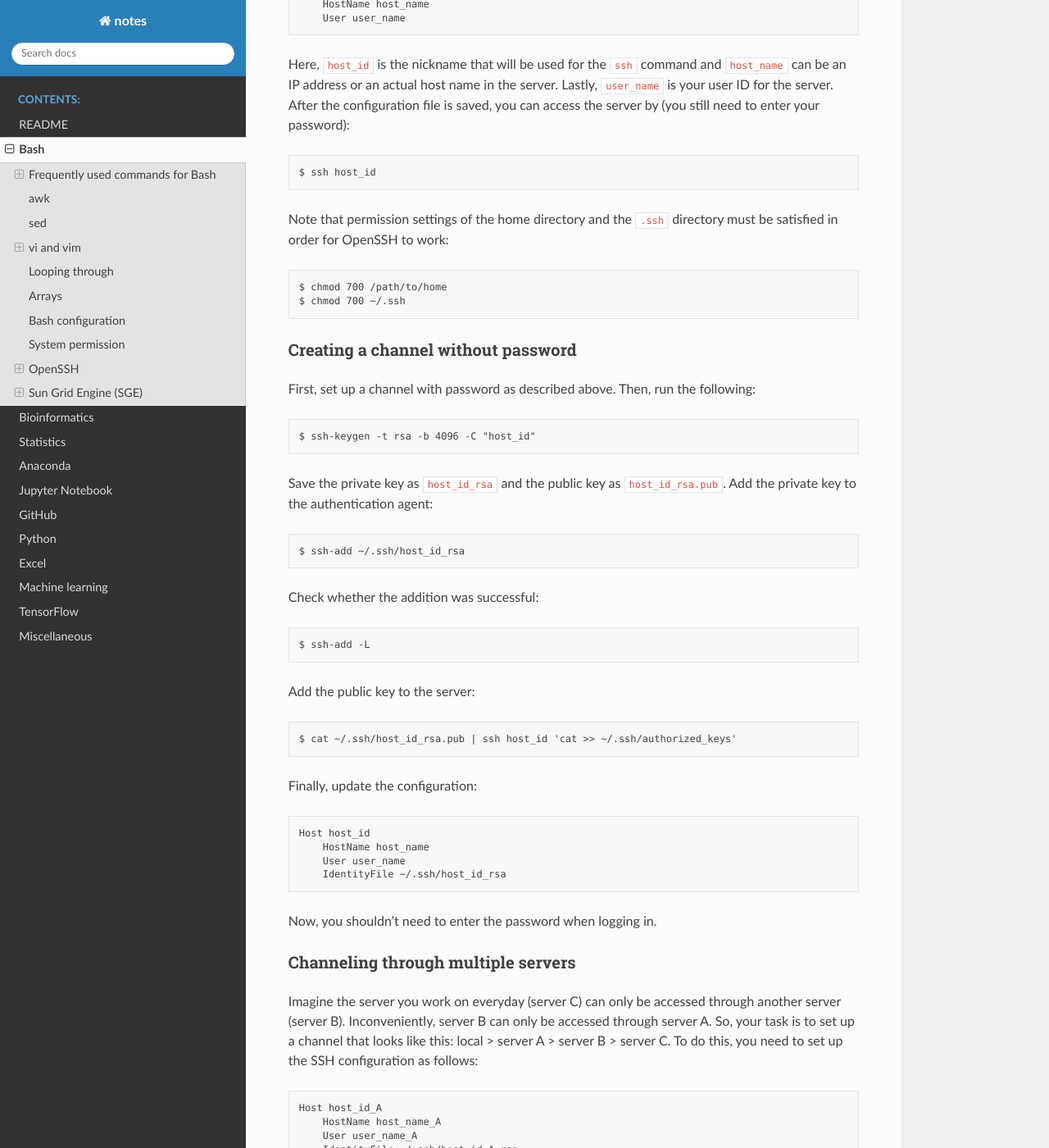
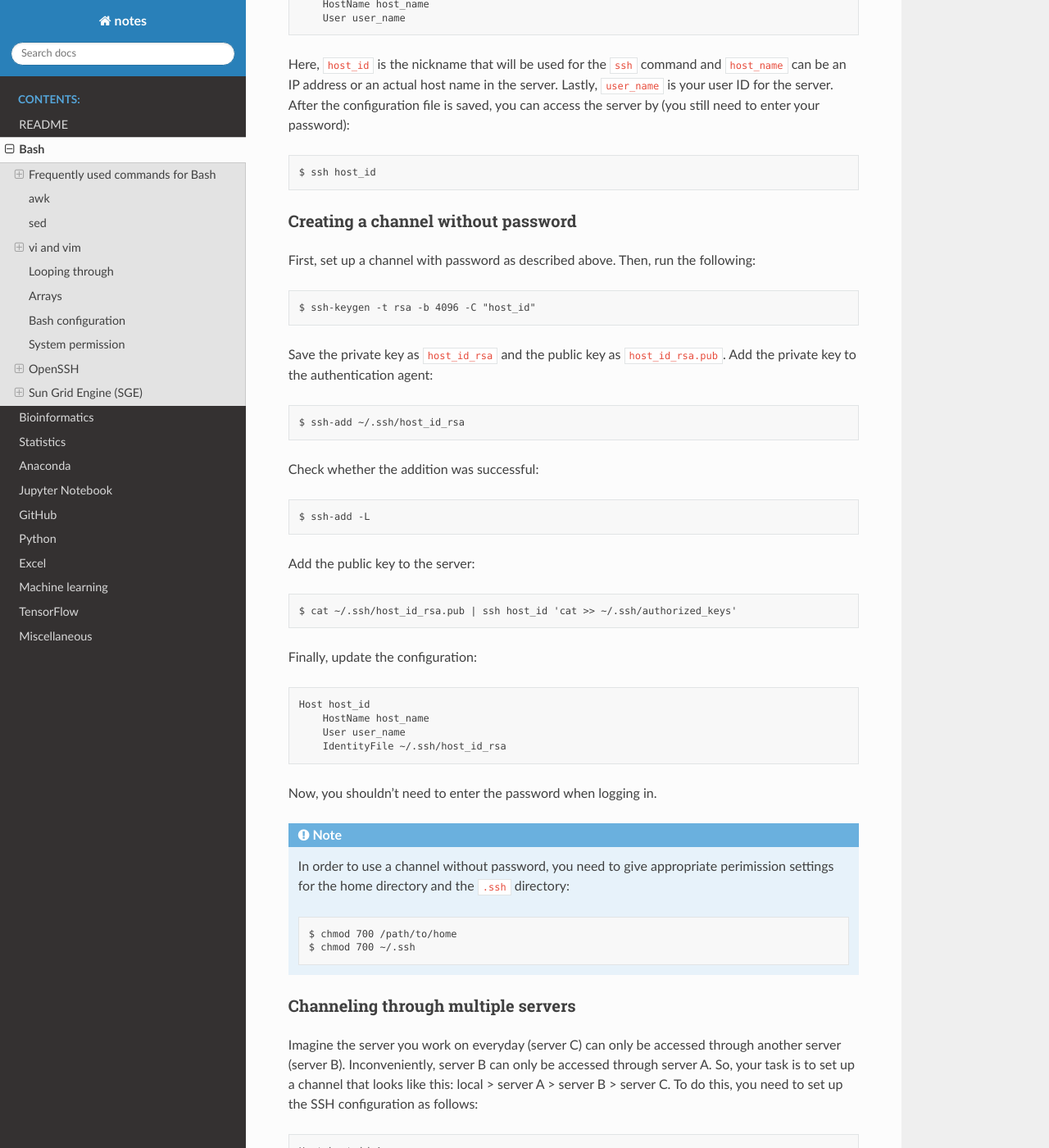
Before and after one commit to sbslee/notes, a Sphinx documentation site: the page built from docs/bash.rst, in a window 1280 px wide and 1400 px high, scrolled down 10963 px. Shown: the whole window at 82% size. Built offline with Sphinx 7.4.7 and the Read the Docs theme 2.0.0, drawn with Linux system fonts in a browser that asks for light colours.

Commit message:
Update bash.rst

```diff
--- a/docs/bash.rst
+++ b/docs/bash.rst
@@ -592,13 +592,6 @@ Here, ``host_id`` is the nickname that will be used for the ``ssh`` command and
 
     $ ssh host_id
 
-Note that permission settings of the home directory and the ``.ssh`` directory must be satisfied in order for OpenSSH to work:
-
-.. code-block:: text
-
-    $ chmod 700 /path/to/home
-    $ chmod 700 ~/.ssh
-
 Creating a channel without password
 -----------------------------------
 
@@ -636,6 +629,14 @@ Finally, update the configuration:
         IdentityFile ~/.ssh/host_id_rsa
 
 Now, you shouldn't need to enter the password when logging in.
+
+.. note::
+    In order to use a channel without password, you need to give appropriate perimission settings for the home directory and the ``.ssh`` directory:
+
+    .. code-block:: text
+
+        $ chmod 700 /path/to/home
+        $ chmod 700 ~/.ssh
 
 Channeling through multiple servers
 -----------------------------------
```
